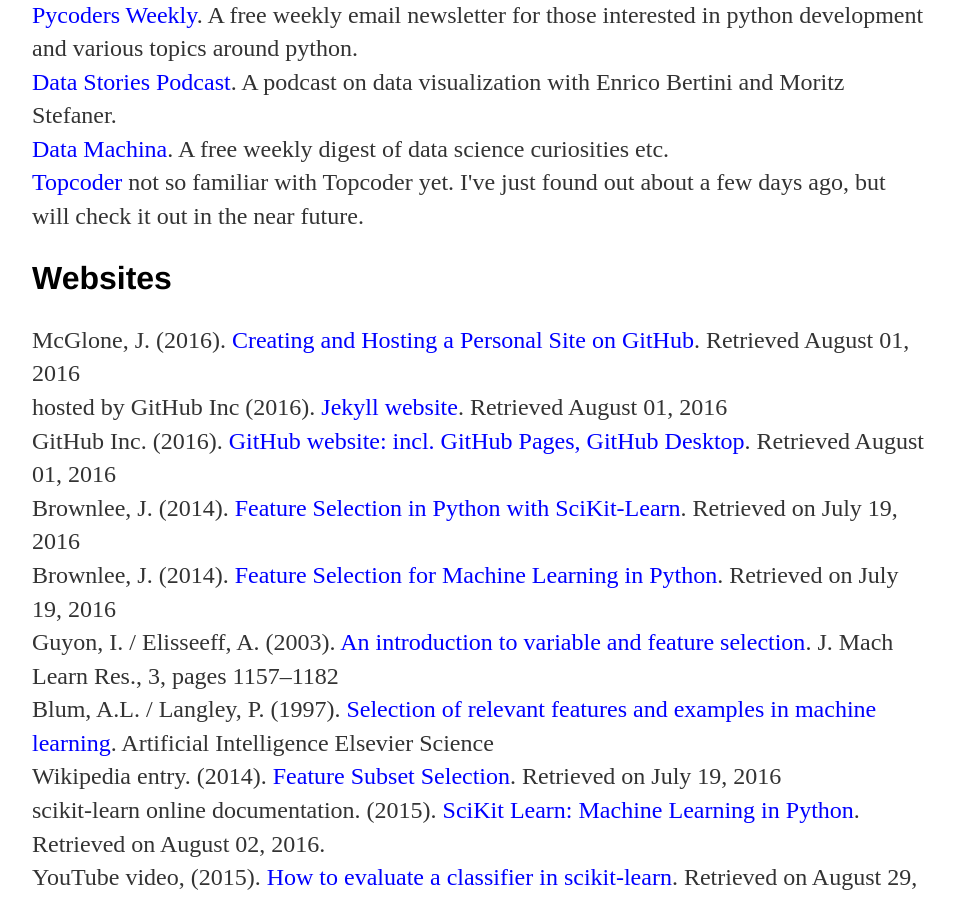
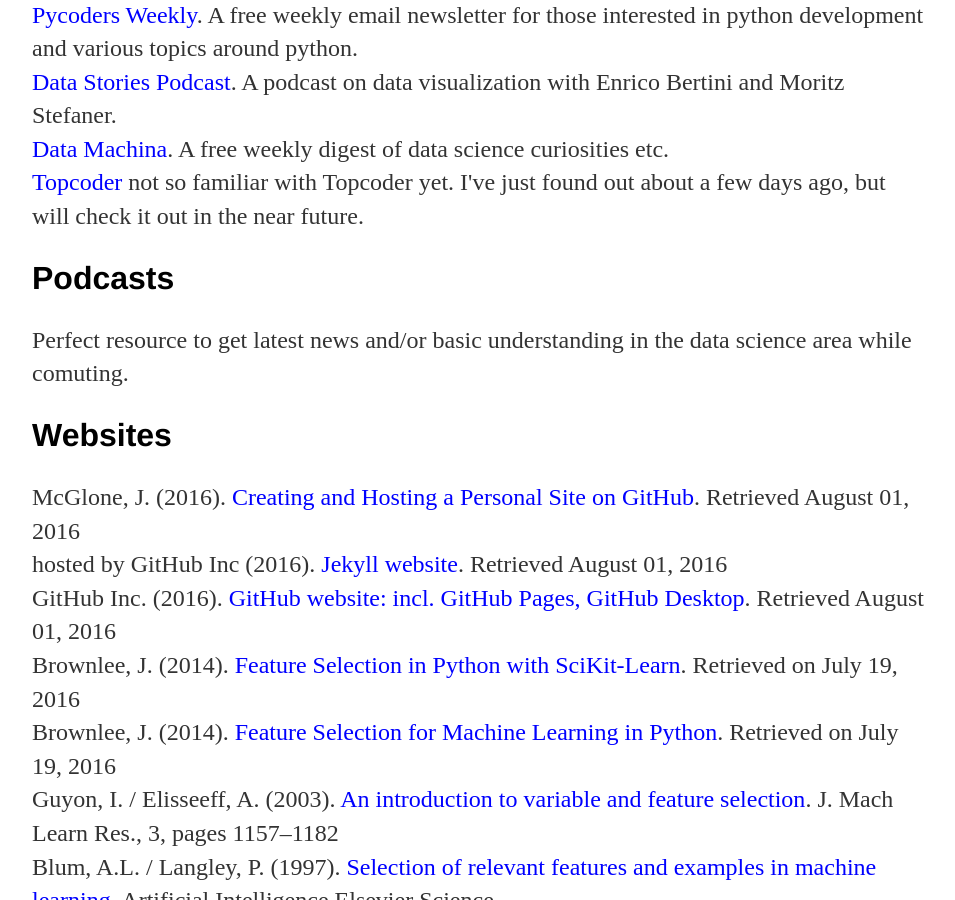
Before and after one commit to cgassman/cgassman.github.io, a Jekyll site: the page built from references/index.html, in a window 1280 px wide and 900 px high, scrolled down 860 px. Shown: the whole window, without its empty margins (160-1115 px from the left). Built offline with Jekyll 4.4.1, drawn with Linux system fonts in a browser that asks for light colours.

```diff
--- a/_layouts/default.html
+++ b/_layouts/default.html
@@ -10,6 +10,7 @@
 	    		<ul>
 	        		<li><a href="/">Home</a></li>
 	        		<li><a href="/blog">Blog</a></li>
+				<li><a href="/projects">Projects</a></li>
 				<li><a href="/references">References</a></li>
 	    		</ul>
 			</nav>
--- a/references/index.html
+++ b/references/index.html
@@ -28,6 +28,12 @@
 </p>
 
 
+<h2>Podcasts</h2>
+<p>
+Perfect resource to get latest news and/or basic understanding in the data science area while comuting.
+
+
+</p>
 
 
 <h2>Websites</h2>
```
Also changed, not shown: projects/index.html (added, +26 -0 lines).
